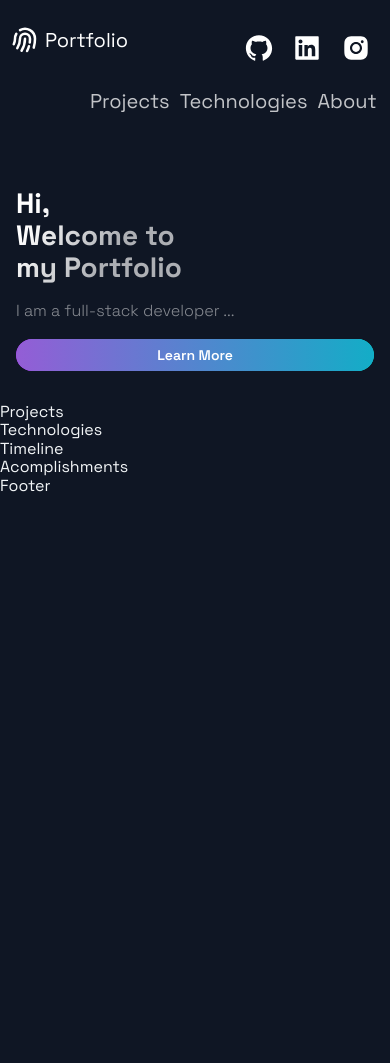
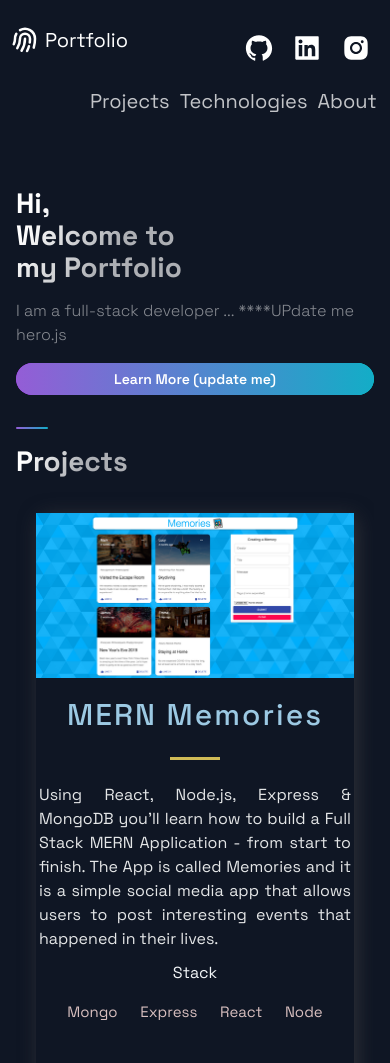
Before and after one commit to robmartel/modern_portfolio_structure, a Next.js app: page / in a window 390 px wide. Shown: the top 1063 px of the page. Before the commit the page ends 844 px from the top, so only its background shows below. Built offline with nearby package versions, Linux system fonts and the light colour scheme.

Commit message:
set up the structure for the project section and styling to make responsive

```diff
--- a/src/components/Hero/Hero.js
+++ b/src/components/Hero/Hero.js
@@ -13,9 +13,9 @@
         my Portfolio
       </SectionTitle>
       <SectionText>
-        I am a full-stack developer ...
+        I am a full-stack developer ... ****UPdate me hero.js
       </SectionText>
-      <Button onClick={() => window.location = 'https://google.com'}>Learn More</Button>
+      <Button onClick={() => window.location = 'https://google.com'}>Learn More (update me)</Button>
     </LeftSection>
   </Section>
 );
--- a/src/components/Projects/Projects.js
+++ b/src/components/Projects/Projects.js
@@ -5,9 +5,34 @@
 import { projects } from '../../constants/constants';
 
 const Projects = () => (
-  <div>
-    Projects
-  </div>
+  <Section nopadding id="projects">
+    <SectionDivider />
+    <SectionTitle main>Projects</SectionTitle>
+    <GridContainer>
+      {projects.map(({id, image, title, description, tags, source, visit }) => (
+        <BlogCard key={id}>
+          <Img src={image} />
+          <TitleContent>
+            <HeaderThree title>{title}</HeaderThree>
+            <Hr />
+          </TitleContent>
+          <CardInfo>{description}</CardInfo>
+          <div>
+            <TitleContent style={{marginTop: "1rem"}}>Stack</TitleContent>
+            <TagList>
+              {tags.map((tag, i) => (
+                <Tag key={i}>{tag}</Tag>
+              ))}
+            </TagList>
+          </div>
+          <UtilityList>
+            <ExternalLinks href={visit}>Code</ExternalLinks>
+            <ExternalLinks href={source}>Source</ExternalLinks>
+          </UtilityList>
+        </BlogCard>
+      ))}
+    </GridContainer>
+  </Section>
 );
 
 export default Projects;
--- a/src/components/Projects/ProjectsStyles.js
+++ b/src/components/Projects/ProjectsStyles.js
@@ -44,6 +44,7 @@
   letter-spacing: 2px;
   color: #9cc9e3;
   padding: .5rem 0;
+  margin-top: 1rem;
   font-size: ${(props) => props.title ? '3rem' : '2rem'};
 `;
 
```
